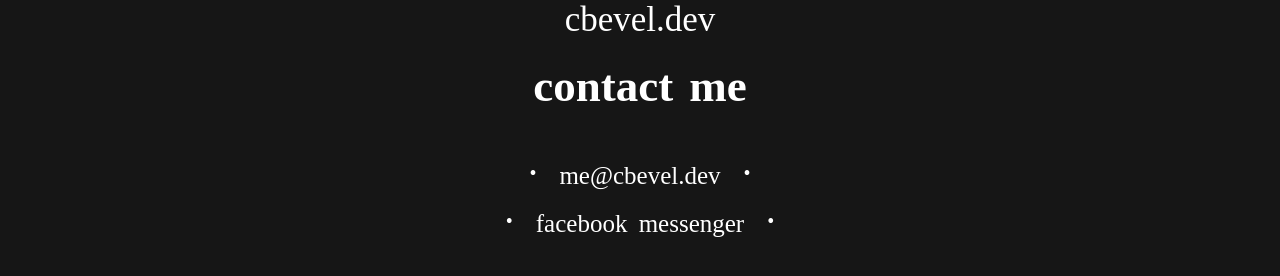
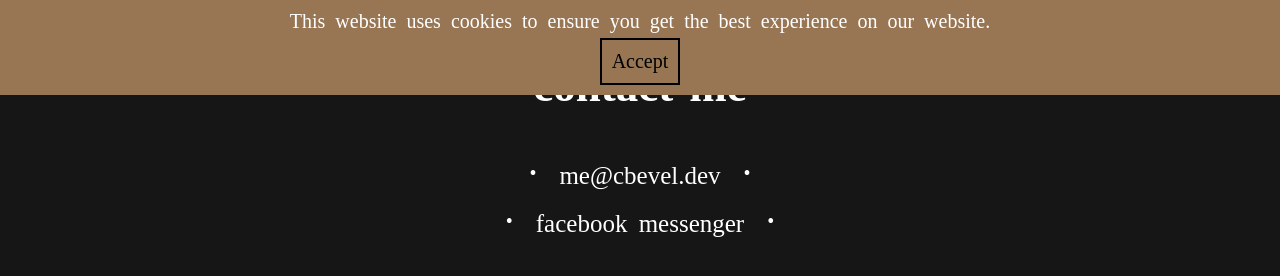
Before and after one commit to ColtonBevel/cbevel.dev, a plain HTML site: page contact/index.html in a window 1280 px wide. Drawn offline with Linux system fonts and the light colour scheme; a web font is replaced by a local one.

Commit message:
Added google cookies

```diff
--- a/contact/index.html
+++ b/contact/index.html
@@ -6,9 +6,22 @@
     <link rel="stylesheet" href="/style-base.css">
     <link rel="stylesheet" href="/style-sub.css">
     <script src="/title.js"></script>
+    <script src="/cookies.js"></script>
     <title>cbevel.dev</title>
+    <script async src="https://www.googletagmanager.com/gtag/js?id=G-RTMX8ED1T4"></script>
+    <script>
+        window.dataLayer = window.dataLayer || [];
+        function gtag(){dataLayer.push(arguments);}
+        gtag('js', new Date());
+
+        gtag('config', 'G-RTMX8ED1T4');
+    </script>
 </head>
 <body>
+    <div class="cookies-container" id="cookies-container">
+        <p>This website uses cookies to ensure you get the best experience on our website.</p>
+        <button onclick="acceptCookies()">Accept</button>
+    </div>
     <a href="/" class="home">cbevel.dev</a>
     <h1 class="title">contact me</h1>
     <div class="list-container">
--- /dev/null
+++ b/cookies.js
@@ -0,0 +1,35 @@
+document.addEventListener('DOMContentLoaded', function() {
+    checkCookies();
+});
+
+function checkCookies() {
+    var cookiesAccepted = localStorage.getItem('consentGranted');
+    if (cookiesAccepted) {
+        document.getElementById('cookies-container').style.display = 'none';
+        return true;
+    } else {
+        document.getElementById('cookies-container').style.display = 'block';
+        return false;
+    }
+}
+
+function acceptCookies() {
+    localStorage.setItem("consentGranted", true);
+    checkCookies();
+    function gtag() { dataLayer.push(arguments); }
+
+    gtag('consent', 'update', {
+      ad_user_data: 'granted',
+      ad_personalization: 'granted',
+      ad_storage: 'granted',
+      analytics_storage: 'granted'
+    });
+
+    // Load gtag.js script.
+    var gtagScript = document.createElement('script');
+    gtagScript.async = true;
+    gtagScript.src = 'https://www.googletagmanager.com/gtag/js?id=G-RTMX8ED1T4';
+
+    var firstScript = document.getElementsByTagName('script')[0];
+    firstScript.parentNode.insertBefore(gtagScript,firstScript);
+}
--- a/style-base.css
+++ b/style-base.css
@@ -1,3 +1,31 @@
+.cookies-container {
+    position: fixed;
+    top: 0;
+    left: 0;
+    width: 100%;
+    padding: 10px 0;
+    text-align: center;
+    z-index: 1000;
+    background: var(--tan);
+}
+
+.cookies-container > button {
+    position: relative;
+    margin-top: 5px;
+    background: var(--tan);
+    padding: 10px;
+    border: solid black 2px;
+    color: black;
+    font-size: 1rem;
+    cursor: pointer;
+    transition: background 0.1s linear, color 0.1s linear;
+}
+
+.cookies-container > button:hover {
+    background: var(--black);
+    color: white;
+}
+
 @font-face {
     font-family: "DelaGothic";
     src: url('/resources/fonts/DelaGothicOne/DelaGothicOne-Regular.ttf');
@@ -33,6 +61,7 @@
 
 :root {
     --black: #161616;
+    --tan: #987654;
 }
 
 .unused {
--- a/style.css
+++ b/style.css
@@ -1,7 +1,7 @@
 body {
     width: 100dvw;
     height: 100dvh;
-    background: #987654;
+    background: var(--tan);
     overflow: hidden;
 }
 
```
Also changed, not shown: index.html (+15 -2 lines), main.js (deleted, +0 -7 lines), projects/index.html (+13 -0 lines), socials/index.html (+13 -0 lines).
